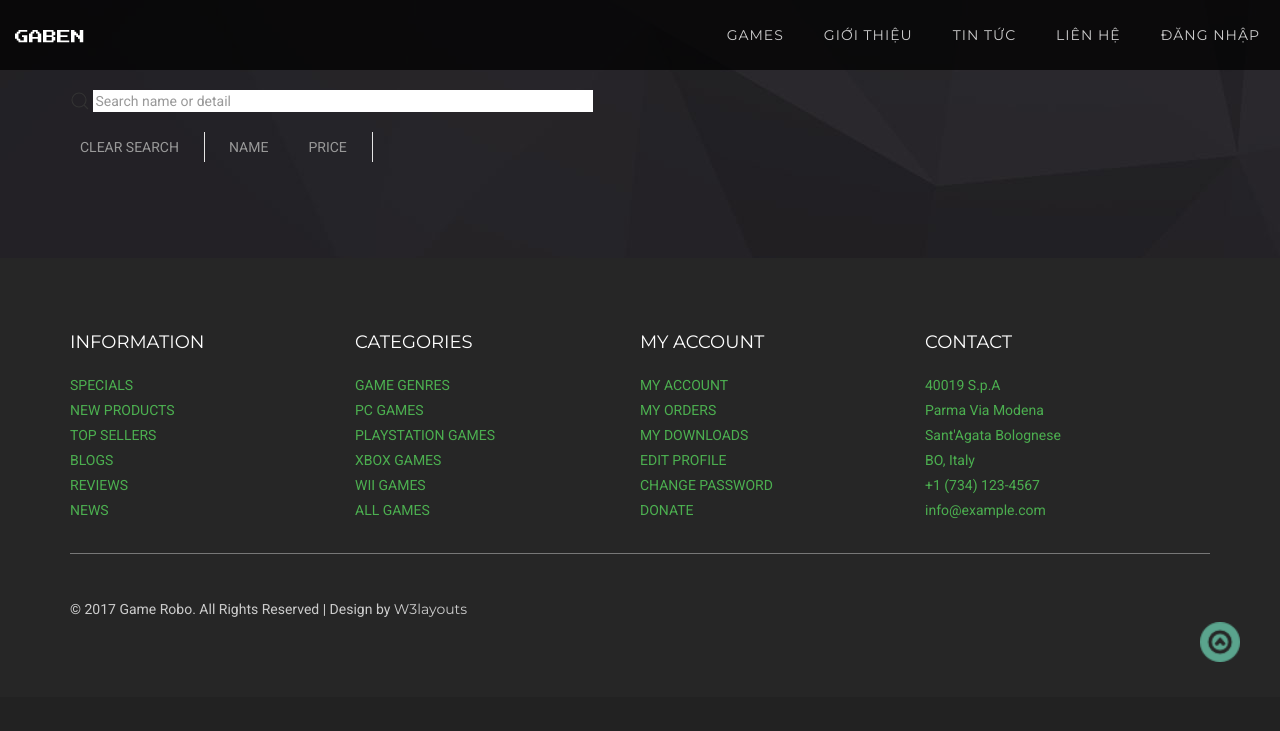
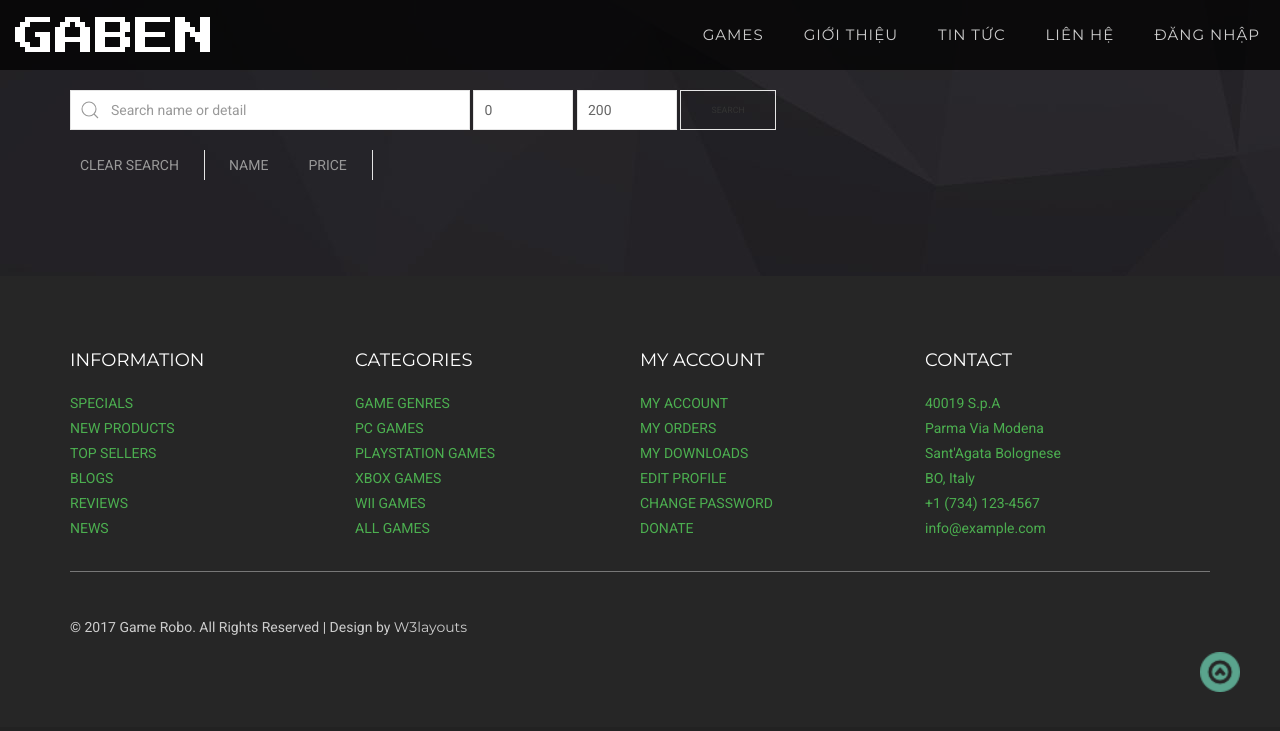
Before and after one commit to ducbet/gaben-review, a Rails app: template app/views/games/index.html.erb in a window 1280 px wide. Shown: the top 731 px of the page. Run offline with Rails 7, Linux system fonts and the light colour scheme; the template is opened without the code that fills it, so the values that code supplies are empty; parts of the project's set-up code (start-up, migrations or seed data) failed here and were passed over; some libraries are stand-ins or nearby versions; some web fonts are replaced.

Commit message:
Fix filter

```diff
--- a/app/views/games/index.html.erb
+++ b/app/views/games/index.html.erb
@@ -1,9 +1,20 @@
 <div class="container uk-margin">
   <div class="uk-margin">
-    <%= search_form_for @q, id: "search_form", class: "uk-search uk-search-default" do |f| %>
+    <%= search_form_for @q, id: "search_form" do |f| %>
       <%= f.hidden_field :genres_genre_cont, id: "search_genres" %>
-      <span uk-search-icon></span>
-      <%= f.search_field :name_or_details_cont, class: "uk-search-input uk-search-large", placeholder: "Search name or detail" %>
+      <div class="uk-inline">
+        <span class="uk-form-icon" uk-icon="icon: search"></span>
+        <%= f.search_field :name_or_details_cont,
+          class: "uk-input uk-form-width-medium", style: "min-width: 400px",
+          placeholder: "Search name or detail" %>
+      </div>
+      <%= f.search_field :price_gteq, id: "search_min_price",
+        class: "uk-input uk-form-width-medium", style: "width: 100px",
+        placeholder: "Min price", type: "number", min: 0, pattern: "[0-9]*" %>
+      <%= f.search_field :price_lteq, id: "search_max_price",
+        class: "uk-input uk-form-width-medium", style: "width: 100px",
+        placeholder: "Max price", type: "number", min: 0, pattern: "[0-9]*" %>
+      <button type="submit" class="uk-button uk-button-default">Search</button>
     <% end %>
   </div>
   <div class="uk-grid-small uk-grid-divider uk-child-width-auto" uk-grid>
@@ -43,7 +54,13 @@
 </div>
 
 <style>
-  a { font-size: 1em !important; }
+  #search_form button,
+  .uk-subnav a {
+    font-size: 1em !important;
+  }
+  #search_form button {
+    color: #e5e5e5;
+  }
 </style>
 
 <script src="https://code.jquery.com/jquery-1.12.4.js"></script>
```
